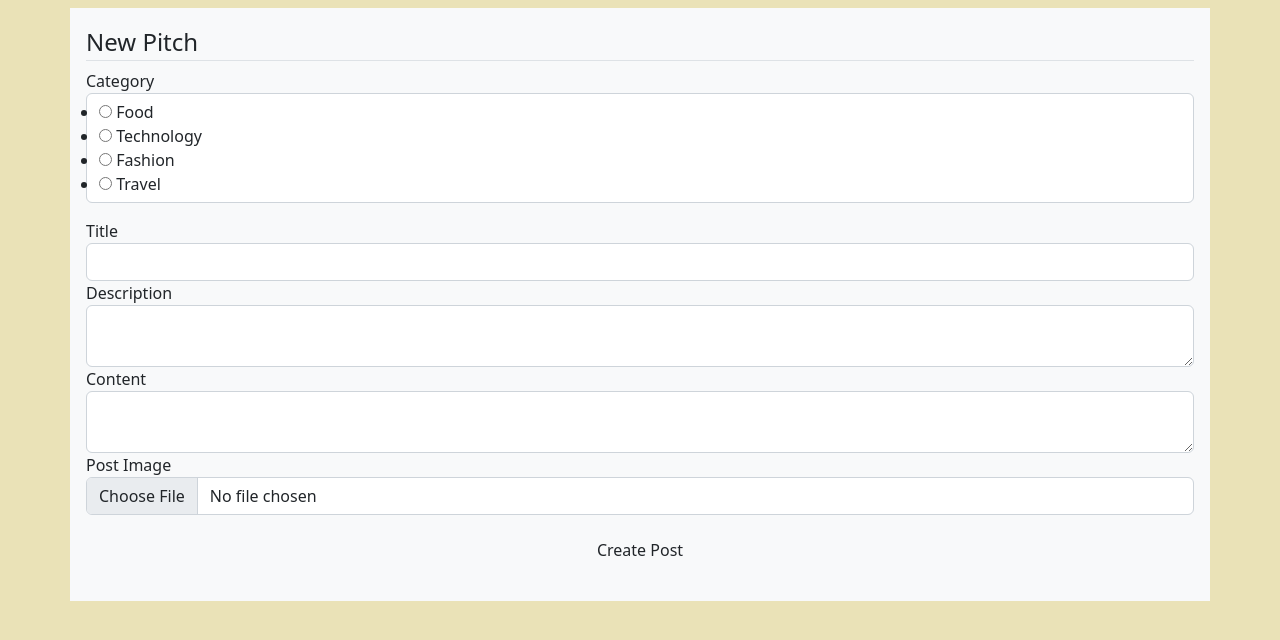
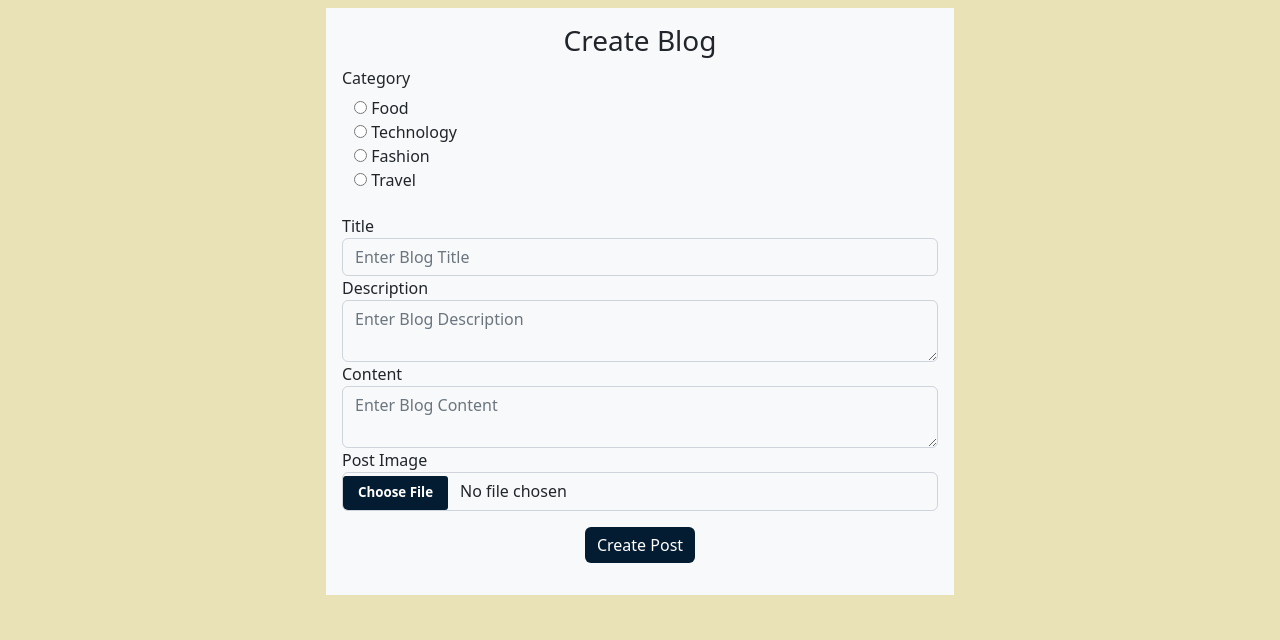
Before and after one commit to Hanan-Hussein/Blog, a Flask app: page /create in a window 1280 px wide. Shown: the part 65-705 px from the top of the page. Run offline with Flask 2, Linux system fonts and the light colour scheme; a user stored in the database is signed in; some libraries are stand-ins or nearby versions.

```diff
--- a/app/main/routes.py
+++ b/app/main/routes.py
@@ -2,6 +2,7 @@ from app.models import User, Posts
 from flask import render_template, Blueprint
 from flask import render_template, url_for, flash, redirect, request
 from sqlalchemy import asc, desc
+from ..request import get_random_quote
 
 main = Blueprint('main', __name__)
 
@@ -11,6 +12,7 @@ def home():
     # All Posts here
     posts = Posts.query.order_by(desc(Posts.date_created)).limit(3).all()
     headline=Posts.query.filter_by(id=1).first()
+    quote =get_random_quote()
 
     for post in posts:
         image_file= url_for('static',filename='posts/'+post.blog_image)
@@ -18,4 +20,4 @@ def home():
         post.blog_image= image_file
     headline_image= headline.blog_image
 
-    return render_template('index.html',posts=posts,headline_image=headline_image,headline=headline)
+    return render_template('index.html',posts=posts,headline_image=headline_image,headline=headline,quote=quote)
--- a/app/models.py
+++ b/app/models.py
@@ -34,5 +34,7 @@ class Posts(db.Model):
   date_created = db.Column(db.DateTime, nullable=False, default=datetime.utcnow)
   user_id = db.Column(db.Integer, db.ForeignKey('user.id'), nullable=False)
 
+
+
   def __repr__(self):
       return f"id: {self.id} , title: {self.title}"
--- a/app/posts/routes.py
+++ b/app/posts/routes.py
@@ -5,7 +5,6 @@ from app.models import Posts
 from app import db
 from flask import render_template, url_for, flash, redirect, request
 from app.users.utils import save_postsImage,save_picture
-
 posts= Blueprint('posts',__name__)
 
 
@@ -37,8 +36,6 @@ def create():
     return render_template('create.html', form=form, title='New Post')
 
 
-
-
 @posts.route('/categories/<category>')
 def categories(category):
     posts = Posts.query.filter_by(category=category)
@@ -62,7 +59,7 @@ def post_edit(postid):
 
         db.session.add(edites)
         db.session.commit()
-        flash('Your Pitch Has been updated!','success')
+        flash('Your Post Has been updated!','success')
         return redirect(url_for("main.home"))
     else:
         form.title.data=edites.title
@@ -71,10 +68,10 @@ def post_edit(postid):
 
     return render_template('post_edit.html',form=form)
 
-@posts.route('/post/delete/<pitchid>')
-def post_delete(pitchid):
-    pitch = Posts.query.filter_by(id=pitchid).first()
-    db.session.delete(pitch)
+@posts.route('/post/delete/<postid>')
+def post_delete(postid):
+    post = Posts.query.filter_by(id=postid).first()
+    db.session.delete(post)
     db.session.commit()
     return redirect(url_for('main.home'))
 
--- /dev/null
+++ b/app/request.py
@@ -0,0 +1,12 @@
+import urllib3
+import json
+from datetime import datetime
+
+Random_Quote_Url='http://quotes.stormconsultancy.co.uk/random.json'
+
+def get_random_quote():
+    http = urllib3.PoolManager()
+    response = http.request('GET', Random_Quote_Url)
+    news_response = json.loads(response.data.decode('utf-8'))
+
+    return news_response
--- a/app/static/main.css
+++ b/app/static/main.css
@@ -8,6 +8,9 @@ body{
 }
 .readmore{
   line-height: 2rem;
+}
+.categories{
+  border-style: none
 }
 .bg-image {
   background-image: url('../static/assets/profilepics/register.png');
@@ -51,6 +54,12 @@ body{
   border-color: #000000;
   color:#000000
 }
+.homebtn:hover,.homebtn:active{
+  background-color: #000000;
+  border-color: #000000;
+  box-shadow: none !important;
+  color: #FFFFFF;
+}
 .card-border{
   border: none !important;
 }
@@ -58,3 +67,28 @@ body{
   font-family: 'Sacramento';
   font-size:22px
 }
+.post_submit{
+  background-color: #041C32;
+  color: #FFFFFF;
+  border: none;
+}
+.post_submit:hover, .post_submit:active{
+  background-color: #041C32;
+  color: #FFFFFF !important;
+}
+.choose::-webkit-file-upload-button {
+  color: white;
+  display: inline-block;
+  background: #041C32;
+  border: none;
+  padding: 7px 15px;
+  font-weight: 700;
+  border-radius: 3px;
+  white-space: nowrap;
+  cursor: pointer;
+  font-size: 10pt;
+}
+.choose::-webkit-file-upload-button:hover{
+  background: #041C32;
+
+}
--- a/app/templates/create.html
+++ b/app/templates/create.html
@@ -2,11 +2,11 @@
 {% extends 'layout.html' %}
 {% block body %}
 <div class="container-fluid nav-page">
-    <div class="container  bg-light mt-2 p-3">
+    <div class="container  bg-light mt-2 p-3 w-50">
         <form action="" method="post" enctype="multipart/form-data">
             {{form.hidden_tag()}}
-            <legend class="border-bottom">New Pitch</legend>
-            <div class="form-group">
+            <h3 class="text-center">Create Blog</h3>
+            <div class="form-group categories">
                 {{form.category.label(class='form-control-label')}}
                     {% if form.category.errors %}
                         {{form.category(class='form-control is-invalid')}}
@@ -16,7 +16,7 @@
                                 </div>
                             {% endfor %}
                     {% else %}
-                        {{form.category(class='form-control')}}
+                        {{form.category(class='form-control categories list-unstyled bg-transparent')}}
                     {% endif %}
             </div>
             <div class="form-group">
@@ -29,7 +29,7 @@
                                 </div>
                             {% endfor %}
                     {% else %}
-                        {{form.title(class='form-control')}}
+                        {{form.title(class='form-control bg-transparent',placeholder="Enter Blog Title")}}
                     {% endif %}
             </div>
             <div class="form-group">
@@ -42,7 +42,7 @@
                             </div>
                         {% endfor %}
                 {% else %}
-                    {{form.description(class='form-control')}}
+                    {{form.description(class='form-control bg-transparent',placeholder="Enter Blog Description")}}
                 {% endif %}
             </div>
             <div class="form-group">
@@ -55,7 +55,7 @@
                             </div>
                         {% endfor %}
                 {% else %}
-                    {{form.content(class='form-control')}}
+                    {{form.content(class='form-control bg-transparent',placeholder="Enter Blog Content")}}
                 {% endif %}
             </div>
 
@@ -69,12 +69,12 @@
                             </div>
                         {% endfor %}
                 {% else %}
-                    {{form.blog_image(class='form-control')}}
+                    {{form.blog_image(class='form-control bg-transparent choose',placeholder="Choose a blog image")}}
                 {% endif %}
             </div>
 
             <div class="text-center my-3">
-                {{form.submit(class='btn btn-outline')}}
+                {{form.submit(class='btn btn-outline post_submit')}}
             </div>
         </form>
 
```
Also changed, not shown: app/templates/index.html (+24 -1 lines), app/site.db, app/static/posts/a845715d1c5b1f4f.jpg (added), app/templates/subscribe.html (added).
